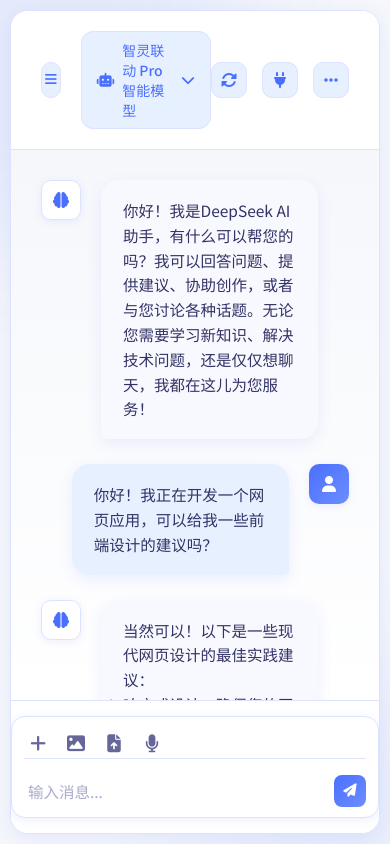
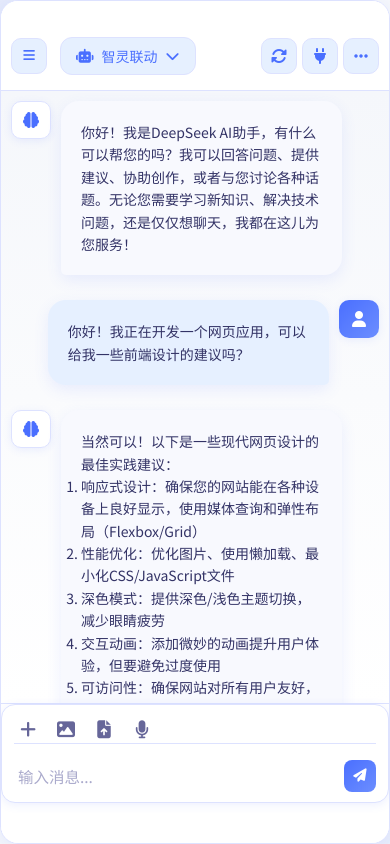
Before and after one commit to zkf516/AIAgent, a Vue app: page / in a window 390 px wide. Built offline with nearby package versions, Linux system fonts and the light colour scheme.

Commit message:
聊天主页安卓端UI适配

```diff
--- a/src/components/SidebarHistory.vue
+++ b/src/components/SidebarHistory.vue
@@ -44,6 +44,7 @@
   </div>
 </template>
 
+
 <script setup>
 import { ref, watch, nextTick } from 'vue'
 const props = defineProps({
@@ -79,19 +80,167 @@
 }
 </script>
 
+
 <style scoped>
+/* 历史记录侧边栏：div */
+.sidebar {
+    width: 260px;
+    background: var(--card-bg);
+    border-radius: 18px;
+    box-shadow: 0 5px 20px var(--shadow);
+    padding: 20px 15px;
+    display: flex;
+    flex-direction: column;
+    z-index: 10;
+    margin-right: 15px;
+    border: 1px solid var(--border);
+}
+
 .sidebar-flex {
   height: 100%;
   display: flex;
   flex-direction: column;
 }
-.bottom-menu {
-  margin-top: auto;
+
+/* 顶部logo样式 */
+.logo {
+    display: flex;
+    align-items: center;
+    gap: 12px;
+    padding: 0 10px 20px;
+    border-bottom: 1px solid var(--border);
 }
+
+
+.logo-icon {
+    width: 38px;
+    height: 38px;
+    background: linear-gradient(135deg, var(--primary), var(--secondary));
+    border-radius: 10px;
+    display: flex;
+    align-items: center;
+    justify-content: center;
+    color: white;
+}
+
+.logo-text {
+    font-size: 20px;
+    font-weight: 700;
+    color: var(--text);
+}
+
+/* SkyAI 新UI 全量CSS粘贴 */
+.logo-text span {
+    color: var(--primary);
+}
+
+
+/* 新对话按钮 */
+.new-chat-btn {
+    background: linear-gradient(90deg, var(--primary), #5a7dff);
+    color: white;
+    border: none;
+    border-radius: 12px;
+    padding: 12px 15px;
+    margin: 25px 0;
+    font-size: 15px;
+    font-weight: 500;
+    cursor: pointer;
+    display: flex;
+    align-items: center;
+    justify-content: center;
+    gap: 8px;
+    transition: transform 0.2s, box-shadow 0.2s;
+}
+
+.new-chat-btn:hover {
+    transform: translateY(-2px);
+    box-shadow: 0 5px 15px var(--shadow);
+}
+
 .full-width {
   width: 100%;
   box-sizing: border-box;
 }
+
+
+/* 历史对话 */
+.history-title {
+    font-size: 14px;
+    color: var(--text-secondary);
+    text-transform: uppercase;
+    letter-spacing: 1px;
+    margin: 15px 0 10px 10px;
+}
+
+.history-list {
+    overflow-y: auto;
+    flex: 1;
+}
+
+.history-item {
+    padding: 12px 15px;
+    border-radius: 10px;
+    margin-bottom: 8px;
+    cursor: pointer;
+    display: flex;
+    align-items: center;
+    transition: all 0.3s;
+    font-size: 14px;
+    color: var(--text);
+}
+
+.history-item:hover {
+    background: var(--primary-light);
+}
+
+.history-item.active {
+    background: var(--primary-light);
+    color: var(--primary);
+    font-weight: 500;
+}
+
+.history-item i {
+    margin-right: 10px;
+    opacity: 0.7;
+}
+
+.history-text {
+    white-space: nowrap;
+    overflow: hidden;
+    text-overflow: ellipsis;
+}
+
+
+/* 底部菜单 */
+.bottom-menu {
+    margin-top: auto;
+    padding-top: 20px;
+    border-top: 1px solid var(--border);
+}
+
+.menu-item {
+    padding: 12px 15px;
+    border-radius: 10px;
+    cursor: pointer;
+    display: flex;
+    align-items: center;
+    transition: all 0.3s;
+    font-size: 14px;
+    color: var(--text);
+}
+
+.menu-item:hover {
+    background: var(--primary-light);
+}
+
+.menu-item i {
+    margin-right: 10px;
+    width: 20px;
+    text-align: center;
+    color: var(--text-secondary);
+}
+
 /* sidebar 容器和动画样式 */
 .sidebar-outer {
   width: 260px;
@@ -105,6 +254,7 @@
   margin-right: 15px;
   opacity: 1;
 }
+
 .sidebar-outer.collapsed {
   width: 0;
   min-width: 0;
@@ -113,6 +263,7 @@
   margin-right: 0;
   pointer-events: none;
 }
+
 .sidebar-abs {
   position: absolute;
   left: 0;
@@ -125,6 +276,7 @@
   opacity: 1;
   pointer-events: auto;
 }
+
 .sidebar-abs.collapsed {
   opacity: 0;
   pointer-events: none;
--- a/src/main.css
+++ b/src/main.css
@@ -28,8 +28,7 @@
 body {
     background: var(--light-bg);
     color: var(--text);
-    height: 100vh;
-    overflow: hidden;
+    min-height: 100vh;
     position: relative;
 }
 
@@ -71,145 +70,12 @@
 /* 主容器 */
 .container {
     display: flex;
-    height: 100vh;
+    min-height: 100vh;
     max-width: 1600px;
     margin: 0 auto;
     padding: 15px;
 }
 
-/* 左侧功能区 */
-.sidebar {
-    width: 260px;
-    background: var(--card-bg);
-    border-radius: 18px;
-    box-shadow: 0 5px 20px var(--shadow);
-    padding: 20px 15px;
-    display: flex;
-    flex-direction: column;
-    z-index: 10;
-    margin-right: 15px;
-    border: 1px solid var(--border);
-}
-
-.logo {
-    display: flex;
-    align-items: center;
-    gap: 12px;
-    padding: 0 10px 20px;
-    border-bottom: 1px solid var(--border);
-}
-
-.logo-icon {
-    width: 38px;
-    height: 38px;
-    background: linear-gradient(135deg, var(--primary), var(--secondary));
-    border-radius: 10px;
-    display: flex;
-    align-items: center;
-    justify-content: center;
-    color: white;
-}
-
-.logo-text {
-    font-size: 20px;
-    font-weight: 700;
-    color: var(--text);
-}
-
-/* SkyAI 新UI 全量CSS粘贴 */
-.logo-text span {
-    color: var(--primary);
-}
-
-.new-chat-btn {
-    background: linear-gradient(90deg, var(--primary), #5a7dff);
-    color: white;
-    border: none;
-    border-radius: 12px;
-    padding: 12px 15px;
-    margin: 25px 0;
-    font-size: 15px;
-    font-weight: 500;
-    cursor: pointer;
-    display: flex;
-    align-items: center;
-    justify-content: center;
-    gap: 8px;
-    transition: transform 0.2s, box-shadow 0.2s;
-}
-
-.new-chat-btn:hover {
-    transform: translateY(-2px);
-    box-shadow: 0 5px 15px var(--shadow);
-}
-
-.history-title {
-    font-size: 14px;
-    color: var(--text-secondary);
-    text-transform: uppercase;
-    letter-spacing: 1px;
-    margin: 15px 0 10px 10px;
-}
-
-.history-list {
-    overflow-y: auto;
-    flex: 1;
-}
-
-.history-item {
-    padding: 12px 15px;
-    border-radius: 10px;
-    margin-bottom: 8px;
-    cursor: pointer;
-    display: flex;
-    align-items: center;
-    transition: all 0.3s;
-    font-size: 14px;
-    color: var(--text);
-}
-
-.history-item:hover {
-    background: var(--primary-light);
-}
-
-.history-item.active {
-    background: var(--primary-light);
-    color: var(--primary);
-    font-weight: 500;
-}
-
-.history-item i {
-    margin-right: 10px;
-    opacity: 0.7;
-}
-
-.bottom-menu {
-    margin-top: auto;
-    padding-top: 20px;
-    border-top: 1px solid var(--border);
-}
-
-.menu-item {
-    padding: 12px 15px;
-    border-radius: 10px;
-    cursor: pointer;
-    display: flex;
-    align-items: center;
-    transition: all 0.3s;
-    font-size: 14px;
-    color: var(--text);
-}
-
-.menu-item:hover {
-    background: var(--primary-light);
-}
-
-.menu-item i {
-    margin-right: 10px;
-    width: 20px;
-    text-align: center;
-    color: var(--text-secondary);
-}
 
 /* 主聊天区 */
 .main-content {
@@ -278,6 +144,11 @@
 }
 
 .chat-container {
+    position: absolute;
+    top: 60px;  /* top-bar高度，可根据实际调整 */
+    bottom: 130px;   /* 输入栏高度，可根据实际调整 */
+    left: 0;
+    right: 0;
     flex: 1;
     overflow-y: auto;
     padding: 30px;
@@ -286,6 +157,7 @@
     gap: 25px;
     background: linear-gradient(to bottom, var(--light-bg) 0%, white 100%);
 }
+
 
 .message {
     display: flex;
@@ -308,6 +180,7 @@
 
 .user-message {
     align-self: flex-end;
+    justify-content: flex-end;
 }
 
 .avatar {
@@ -440,6 +313,11 @@
     border-top: 1px solid var(--border);
     display: flex;
     justify-content: center;
+    left: 0;
+    right: 0;
+    bottom: 0;
+    width: 100%;
+    z-index: 100;
 }
 
 .input-box {
@@ -608,7 +486,7 @@
 /* 响应式设计 */
 @media (max-width: 768px) {
     .container {
-        padding: 10px;
+        padding: 0px;
         flex-direction: column;
     }
 
@@ -628,4 +506,40 @@
         right: 20px;
         bottom: 90px;
     }
+
+    .top-bar {
+        padding: 40px 10px 20px;
+        max-height: 90px;
+    }
+
+    .tools {
+        gap: 5px;
+    }
+
+    .chat-container {
+        padding: 10px;
+        top: 90px;
+        bottom: 140px;
+
+    }
+
+    .message {
+        gap: 10px;
+        max-width: 90%;
+    }
+
+    .avatar {
+        width: 38x;
+        height: 38px;
+    }
+
+    .message-content {
+        padding: 20px;
+        font-size: 14px;
+    }
+
+    .input-container {
+        padding: 0 0 40px;
+        max-height: 140px;
+    }
 }
--- a/src/views/ChatPage.vue
+++ b/src/views/ChatPage.vue
@@ -17,13 +17,13 @@
     <!-- 主聊天区 -->
     <div class="main-content">
       <div class="top-bar">
-        <div style="display: flex; align-items: center; gap: 12px;">
+        <div style="display: flex; align-items: center; gap: 5px;">
           <button class="tool-btn list-toggle-btn" @click="toggleSidebar" title="历史对话">
             <i class="fas fa-bars"></i>
           </button>
           <div class="model-selector">
             <i class="fas fa-robot"></i>
-            <span>智灵联动 Pro 智能模型</span>
+            <span>智灵联动</span>
             <i class="fas fa-chevron-down" style="margin-left: auto;"></i>
           </div>
         </div>
@@ -284,5 +284,28 @@
   display: flex;
   flex-direction: column;
   transition: none;
+  height: 96vh;
+  box-sizing: border-box;
+  position: relative;
 }
+/* 让顶部栏绝对定位在 main-content 顶部 */
+.top-bar {
+  width: 100%;
+  position: absolute;
+  top: 0;
+  left: 0;
+  z-index: 10;
+}
+/* 让聊天区可滚动且不撑大页面，顶部预留 top-bar 高度，底部预留输入栏高度 */
+
+/* 输入栏绝对定位在 main-content 底部 */
+.input-container {
+  position: absolute;
+  left: 0;
+  right: 0;
+  bottom: 0;
+  width: 100%;
+  z-index: 10;
+}
+/* 输入栏已用 fixed，无需额外处理 */
 </style>
```
Also changed, not shown: src/main.js (+51 -0 lines), 5 other files (tests, documents, lock files or other folders).
